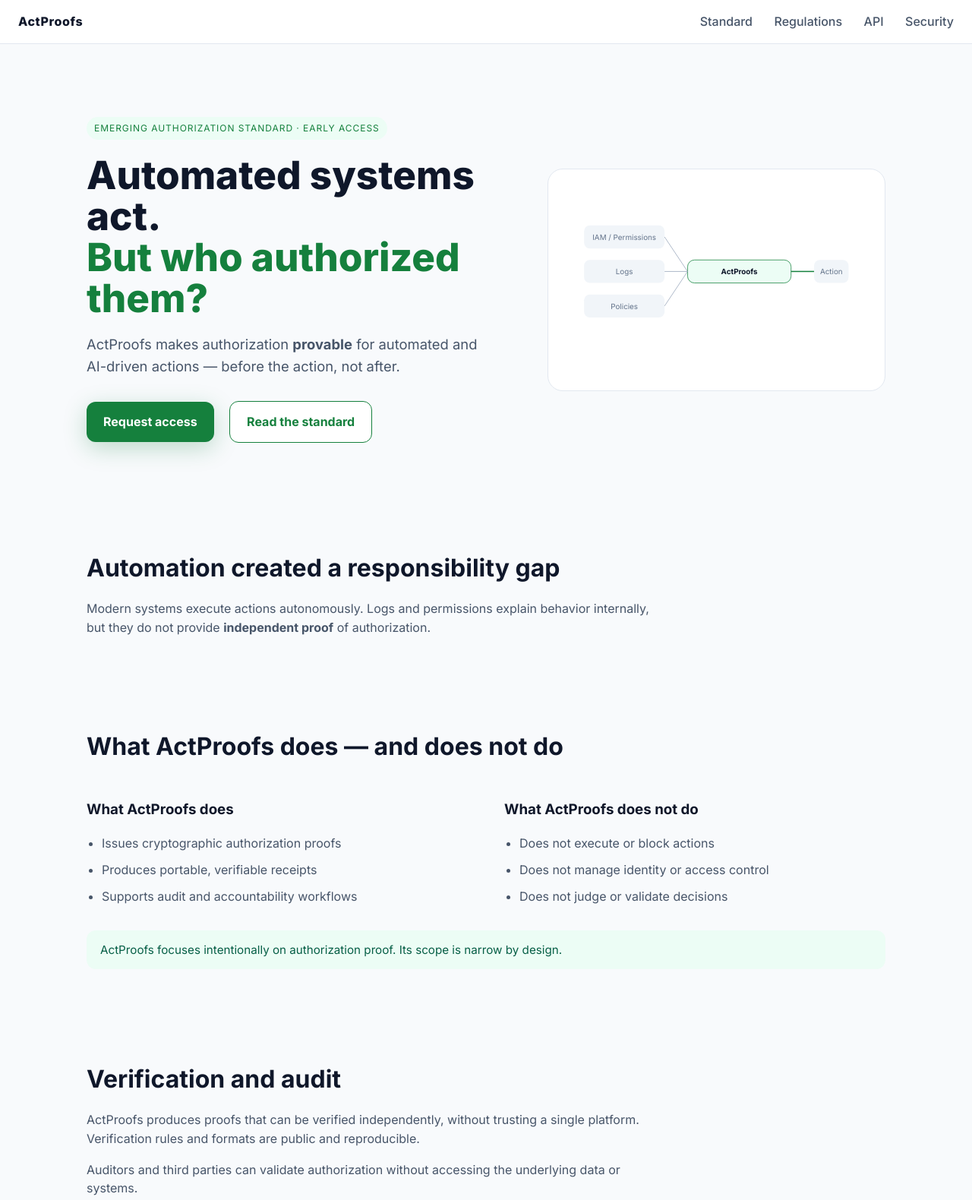
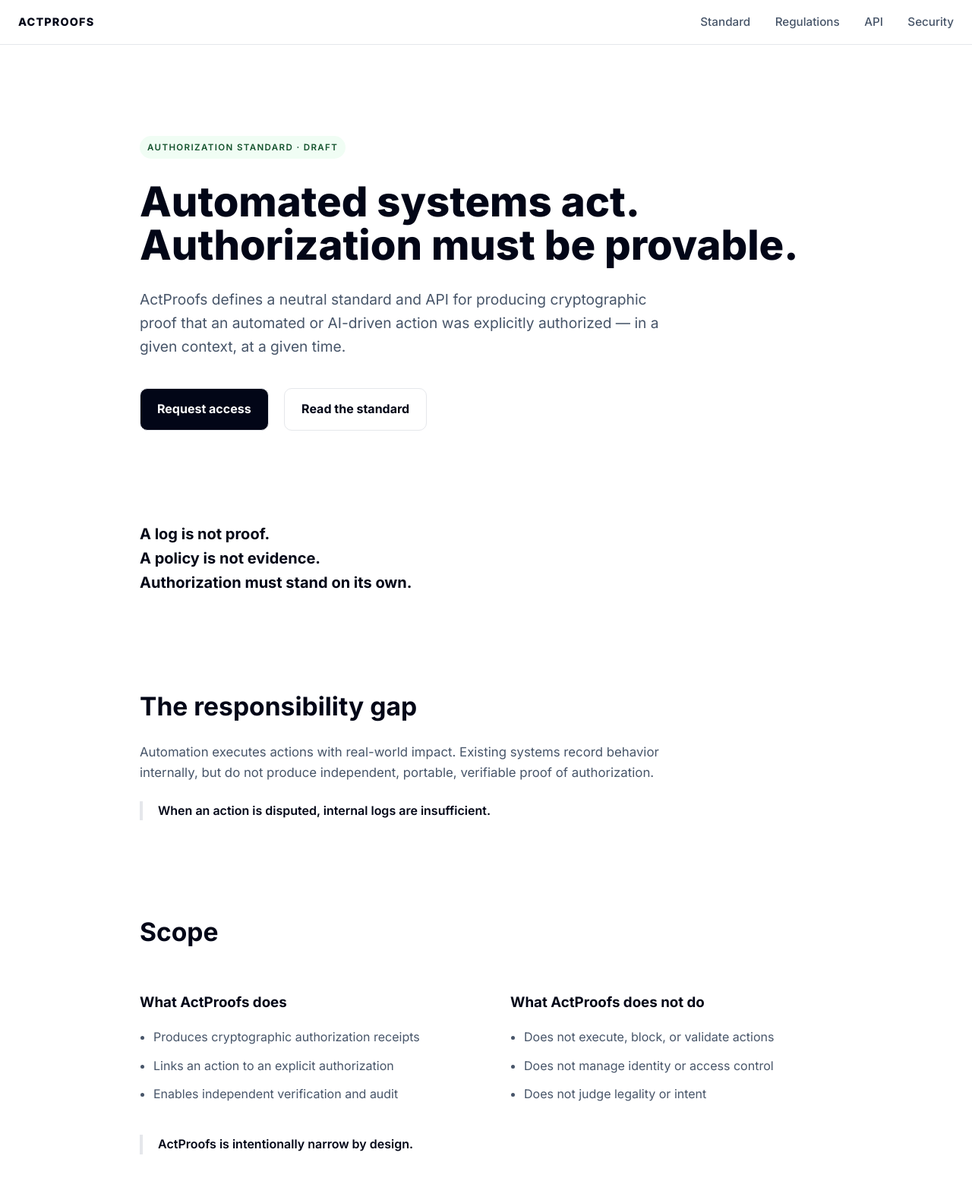
Before and after one commit to BACOUL/actproofs, a plain HTML site: page index.html in a window 1280 px wide. Shown: the top 1580 px of the page at 76% size. Drawn offline with Linux system fonts and the light colour scheme.

Commit message:
Update index.html

```diff
--- a/index.html
+++ b/index.html
@@ -12,13 +12,13 @@
 
   <style>
     :root{
-      --bg:#f8fafc;
+      --bg:#ffffff;
       --panel:#ffffff;
-      --text:#0f172a;
+      --text:#020617;
       --muted:#475569;
-      --border:#e2e8f0;
-      --accent:#15803d;
-      --accent-soft:#ecfdf5;
+      --border:#e5e7eb;
+      --accent:#14532d;
+      --accent-soft:#f0fdf4;
     }
 
     *{box-sizing:border-box}
@@ -28,7 +28,7 @@
       font-family:Inter,system-ui,-apple-system,Segoe UI,Roboto,sans-serif;
       background:var(--bg);
       color:var(--text);
-      line-height:1.55;
+      line-height:1.6;
       -webkit-font-smoothing:antialiased;
     }
 
@@ -37,8 +37,8 @@
       position:sticky;
       top:0;
       z-index:100;
-      background:rgba(255,255,255,.9);
-      backdrop-filter:blur(8px);
+      background:rgba(255,255,255,.96);
+      backdrop-filter:blur(6px);
       border-bottom:1px solid var(--border);
       padding:16px 24px;
       display:flex;
@@ -48,14 +48,17 @@
 
     .brand{
       font-weight:800;
-      letter-spacing:.04em;
+      letter-spacing:.08em;
+      text-transform:uppercase;
+      font-size:.9rem;
     }
 
     nav.desktop a{
-      margin-left:24px;
+      margin-left:28px;
       text-decoration:none;
       color:var(--muted);
       font-weight:500;
+      font-size:.95rem;
     }
 
     nav.desktop a:hover{color:var(--text)}
@@ -71,7 +74,7 @@
     .mobile-menu{
       position:fixed;
       inset:0;
-      background:var(--panel);
+      background:#ffffff;
       z-index:999;
       display:none;
       flex-direction:column;
@@ -87,7 +90,7 @@
     }
 
     .mobile-menu a{
-      font-size:1.6rem;
+      font-size:1.4rem;
       font-weight:700;
       margin:18px 0;
       text-decoration:none;
@@ -96,93 +99,67 @@
 
     /* MAIN */
     main{
-      max-width:1100px;
+      max-width:960px;
       margin:0 auto;
-      padding:96px 24px;
+      padding:120px 24px 96px;
     }
 
     /* HERO */
     .hero{
-      display:grid;
-      grid-template-columns:1.1fr .9fr;
-      gap:64px;
-      align-items:center;
-      margin-bottom:140px;
+      margin-bottom:120px;
     }
 
     .status{
       display:inline-block;
-      font-size:.75rem;
-      letter-spacing:.08em;
+      font-size:.72rem;
+      letter-spacing:.12em;
       text-transform:uppercase;
       color:var(--accent);
       background:var(--accent-soft);
       padding:6px 10px;
       border-radius:999px;
-      margin-bottom:20px;
+      margin-bottom:28px;
+      font-weight:600;
     }
 
     h1{
-      font-size:3.2rem;
+      font-size:3.4rem;
       line-height:1.05;
-      margin:0 0 20px;
+      margin:0 0 28px;
       font-weight:800;
+      max-width:900px;
     }
 
-    h1 span{ color:var(--accent); }
-
     .hero p{
-      font-size:1.15rem;
+      font-size:1.2rem;
       color:var(--muted);
-      max-width:520px;
+      max-width:720px;
     }
 
     .cta{
-      margin-top:32px;
+      margin-top:40px;
     }
 
     .cta a{
       display:inline-block;
       padding:14px 22px;
-      border-radius:12px;
+      border-radius:10px;
       text-decoration:none;
       font-weight:700;
       margin-right:16px;
-      transition:transform .15s ease, box-shadow .15s ease;
+      border:1px solid var(--border);
     }
 
     .cta-primary{
-      background:var(--accent);
+      background:var(--text);
       color:#fff;
-      box-shadow:0 8px 30px rgba(21,128,61,.25);
-    }
-
-    .cta-primary:hover{
-      transform:translateY(-2px);
-      box-shadow:0 12px 40px rgba(21,128,61,.35);
+      border-color:var(--text);
     }
 
     .cta-secondary{
-      border:1px solid var(--accent);
-      color:var(--accent);
       background:#fff;
+      color:var(--text);
     }
-
-    /* SCHEMA */
-    .schema{
-      background:var(--panel);
-      border:1px solid var(--border);
-      border-radius:20px;
-      padding:32px;
-    }
-
-    svg text{
-      font-family:Inter,system-ui,sans-serif;
-      font-size:13px;
-      fill:#0f172a;
-    }
-
-    .label-muted{fill:#64748b}
 
     /* SECTIONS */
     section{
@@ -190,50 +167,57 @@
     }
 
     section h2{
-      font-size:2rem;
+      font-size:2.1rem;
       font-weight:700;
-      margin-bottom:16px;
+      margin-bottom:20px;
     }
 
     section p{
       max-width:760px;
       color:var(--muted);
+      font-size:1.05rem;
+    }
+
+    .rule{
+      border-left:4px solid var(--border);
+      padding-left:20px;
+      margin:24px 0;
+      font-weight:600;
+      color:#020617;
     }
 
     .split{
       display:grid;
       grid-template-columns:1fr 1fr;
-      gap:48px;
-      margin-top:24px;
+      gap:64px;
+      margin-top:32px;
     }
 
     ul{
-      padding-left:20px;
+      padding-left:18px;
       color:var(--muted);
     }
 
-    ul li{margin-bottom:10px}
+    ul li{margin-bottom:12px}
 
-    .note{
-      margin-top:16px;
-      font-size:.95rem;
-      color:#065f46;
-      background:var(--accent-soft);
-      padding:14px 18px;
-      border-radius:12px;
+    .axiom{
+      font-size:1.25rem;
+      font-weight:700;
+      color:#020617;
+      margin:40px 0;
     }
 
     /* FOOTER */
     footer{
       border-top:1px solid var(--border);
-      background:var(--panel);
+      background:#fff;
       padding:40px 24px;
       font-size:.9rem;
       color:var(--muted);
     }
 
     footer a{
-      margin-right:16px;
+      margin-right:20px;
       text-decoration:none;
       color:var(--muted);
       font-weight:500;
@@ -244,9 +228,8 @@
     @media(max-width:900px){
       nav.desktop{display:none}
       .burger{display:block}
-      .hero{grid-template-columns:1fr}
+      h1{font-size:2.4rem}
       .split{grid-template-columns:1fr}
-      h1{font-size:2.4rem}
     }
   </style>
 </head>
@@ -277,12 +260,15 @@
 
   <!-- HERO -->
   <div class="hero">
-    <div>
-      <div class="status">Emerging authorization standard · Early access</div>
-      <h1>Automated systems act.<br><span>But who authorized them?</span></h1>
+    <div class="status">Authorization standard · Draft</div>
+    <h1>
+      Automated systems act.<br>
+      Authorization must be provable.
+    </h1>
     <p>
-        ActProofs makes authorization <strong>provable</strong> for automated and AI-driven actions —
-        before the action, not after.
+      ActProofs defines a neutral standard and API for producing
+      cryptographic proof that an automated or AI-driven action
+      was explicitly authorized — in a given context, at a given time.
     </p>
     <div class="cta">
       <a class="cta-primary" href="/request-access">Request access</a>
@@ -290,103 +276,72 @@
     </div>
   </div>
 
-    <div class="schema">
-      <svg width="100%" height="220" viewBox="0 0 500 220">
-        <rect x="20" y="20" width="140" height="40" rx="10" fill="#f1f5f9"/>
-        <text x="90" y="45" text-anchor="middle" class="label-muted">IAM / Permissions</text>
-
-        <rect x="20" y="80" width="140" height="40" rx="10" fill="#f1f5f9"/>
-        <text x="90" y="105" text-anchor="middle" class="label-muted">Logs</text>
-
-        <rect x="20" y="140" width="140" height="40" rx="10" fill="#f1f5f9"/>
-        <text x="90" y="165" text-anchor="middle" class="label-muted">Policies</text>
-
-        <rect x="200" y="80" width="180" height="40" rx="12" fill="#ecfdf5" stroke="#15803d"/>
-        <text x="290" y="105" text-anchor="middle" fill="#065f46" font-weight="700">ActProofs</text>
-
-        <rect x="420" y="80" width="60" height="40" rx="10" fill="#f1f5f9"/>
-        <text x="450" y="105" text-anchor="middle" class="label-muted">Action</text>
-
-        <line x1="160" y1="40" x2="200" y2="100" stroke="#94a3b8"/>
-        <line x1="160" y1="100" x2="200" y2="100" stroke="#94a3b8"/>
-        <line x1="160" y1="160" x2="200" y2="100" stroke="#94a3b8"/>
-        <line x1="380" y1="100" x2="420" y2="100" stroke="#15803d" stroke-width="2"/>
-      </svg>
+  <!-- AXIOM -->
+  <section>
+    <div class="axiom">
+      A log is not proof.<br>
+      A policy is not evidence.<br>
+      Authorization must stand on its own.
     </div>
-  </div>
+  </section>
 
   <!-- PROBLEM -->
   <section>
-    <h2>Automation created a responsibility gap</h2>
+    <h2>The responsibility gap</h2>
     <p>
-      Modern systems execute actions autonomously.
-      Logs and permissions explain behavior internally,
-      but they do not provide <strong>independent proof</strong> of authorization.
+      Automation executes actions with real-world impact.
+      Existing systems record behavior internally, but do not
+      produce independent, portable, verifiable proof of authorization.
     </p>
+    <div class="rule">
+      When an action is disputed, internal logs are insufficient.
+    </div>
   </section>
 
-  <!-- WHAT IT DOES / DOES NOT -->
+  <!-- WHAT / WHAT NOT -->
   <section>
-    <h2>What ActProofs does — and does not do</h2>
+    <h2>Scope</h2>
     <div class="split">
       <div>
         <h3>What ActProofs does</h3>
         <ul>
-          <li>Issues cryptographic authorization proofs</li>
-          <li>Produces portable, verifiable receipts</li>
-          <li>Supports audit and accountability workflows</li>
+          <li>Produces cryptographic authorization receipts</li>
+          <li>Links an action to an explicit authorization</li>
+          <li>Enables independent verification and audit</li>
         </ul>
       </div>
       <div>
         <h3>What ActProofs does not do</h3>
         <ul>
-          <li>Does not execute or block actions</li>
+          <li>Does not execute, block, or validate actions</li>
           <li>Does not manage identity or access control</li>
-          <li>Does not judge or validate decisions</li>
+          <li>Does not judge legality or intent</li>
         </ul>
       </div>
     </div>
-    <div class="note">
-      ActProofs focuses intentionally on authorization proof.
-      Its scope is narrow by design.
+    <div class="rule">
+      ActProofs is intentionally narrow by design.
     </div>
   </section>
 
   <!-- VERIFICATION -->
   <section>
-    <h2>Verification and audit</h2>
+    <h2>Verification</h2>
     <p>
-      ActProofs produces proofs that can be verified independently,
-      without trusting a single platform.
-      Verification rules and formats are public and reproducible.
-    </p>
-    <p>
-      Auditors and third parties can validate authorization
-      without accessing the underlying data or systems.
+      ActProofs receipts are portable and verifiable without
+      trusting the issuing system. Verification rules are public
+      and can be implemented independently.
     </p>
   </section>
 
-  <!-- REGULATORY -->
+  <!-- REGULATION -->
   <section>
-    <h2>Designed for regulation</h2>
+    <h2>Designed for governance and regulation</h2>
     <p>
-      ActProofs aligns with regulatory expectations around
-      accountability, traceability, and responsibility
-      for automated and AI-driven actions.
+      ActProofs addresses technical requirements emerging from
+      AI governance, auditability, and accountability frameworks,
+      without replacing legal or organizational responsibility.
     </p>
-    <p>
-      It provides technical proof mechanisms,
-      without substituting legal or compliance processes.
-    </p>
-  </section>
-
-  <!-- CTA -->
-  <section>
-    <h2>Make authorization provable</h2>
-    <div class="cta">
-      <a class="cta-primary" href="/request-access">Request access</a>
-      <a class="cta-secondary" href="/regulations">Regulatory context</a>
-    </div>
   </section>
 
 </main>
@@ -397,8 +352,8 @@
   <a href="/api">API</a>
   <a href="/security">Security</a>
   <a href="/legal">Legal</a>
-  <div style="margin-top:12px">
-    Stateless · No content storage · Independently verifiable
+  <div style="margin-top:14px">
+    Stateless · Portable proof · Independently verifiable
   </div>
 </footer>
 
```
Lines whose indentation alone changed are shown as unchanged.
